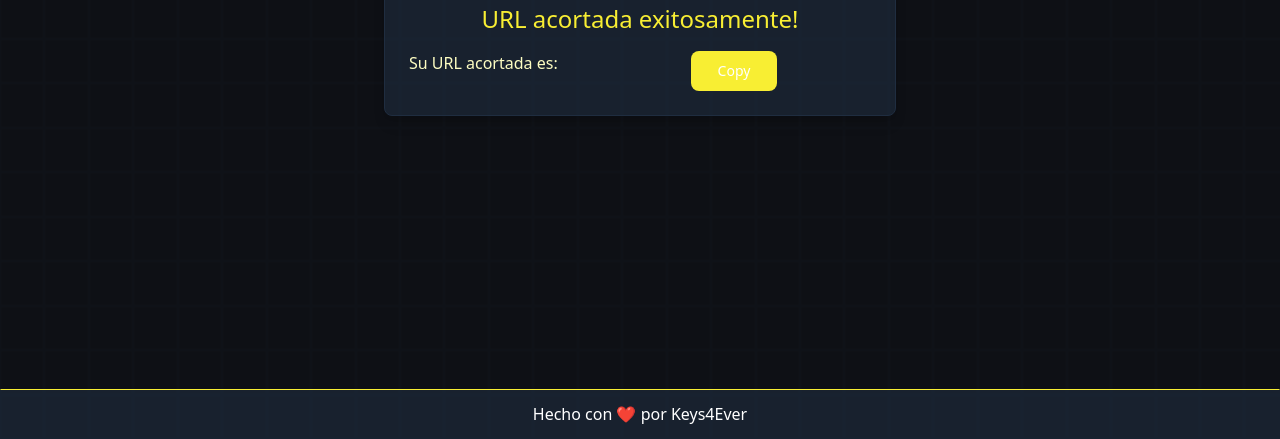
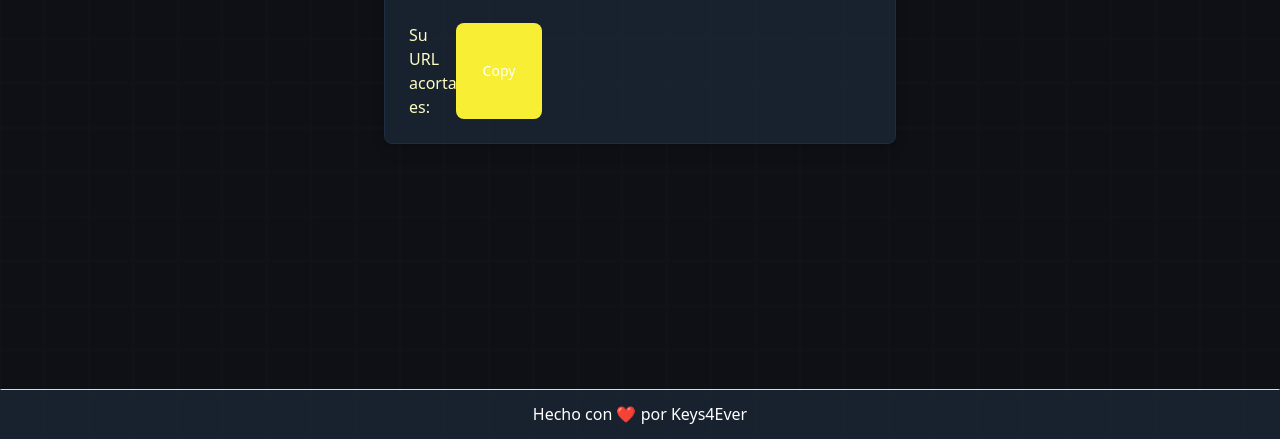
Before and after one commit to Keys4Ever/URLShortener, a website: page public/successful.html in a window 1280 px wide. Shown: the part 361-800 px from the top of the page. Drawn offline with Linux system fonts and the light colour scheme.

Commit message:
dale man

```diff
--- a/public/successful.html
+++ b/public/successful.html
@@ -21,7 +21,7 @@
             <h1 class="text-2xl text-[#f8ee33] text-center">URL acortada exitosamente!</h1>
             <div class="grid grid-cols-8 gap-2 w-full max-w-[23rem]">
                 <!-- Enlace de la URL acortada -->
-                <p class="col-span-6 text-[#fdfdc2]">
+                <p class="text-[#fdfdc2]">
                     Su URL acortada es: <a href="#" id="shortened-url" class="text-[#fdfdc2] underline text-sm" target="_blank" readonly></a>
                 </p>
                 <!-- Botón de copiar -->
```
